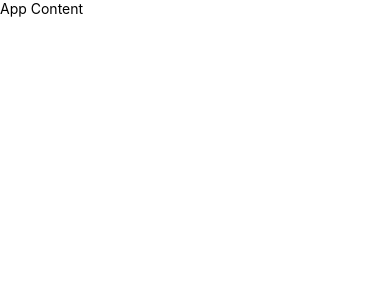
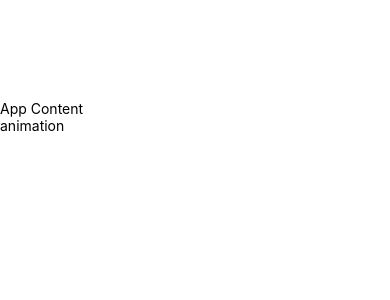
Before and after one commit to MorsaDevOmarG/Animated-mobile, a React Native app: screen / in a window 390 px wide. Shown: the top 300 px of the page. Built offline with nearby package versions, Linux system fonts and the light colour scheme.

Commit message:
Creando COMPONENTS

```diff
--- a/App.js
+++ b/App.js
@@ -5,15 +5,24 @@ import {
   useColorScheme,
   View,
 } from 'react-native';
+import Animacion1 from './components/Animacion1';
 
 const AppContent = () => {
   return (
-    <View>
-      <Text>App Content</Text>
-    </View>
+    <>
+      <View style={styles.contenido}>
+        <Text>App Content</Text>
+
+        <Animacion1 />
+      </View>
+    </>
   );
 };
 
-const styles = StyleSheet.create({});
+const styles = StyleSheet.create({
+  contenido: {
+    marginTop: 100,
+  },
+});
 
 export default AppContent;
--- /dev/null
+++ b/components/Animacion1.js
@@ -0,0 +1,14 @@
+import React from 'react';
+import { StyleSheet, Text } from 'react-native';
+
+const Animacion1 = () => {
+  return (
+    <>
+      <Text>animation</Text>
+    </>
+  );
+};
+
+const styles = StyleSheet.create({});
+
+export default Animacion1;
```
